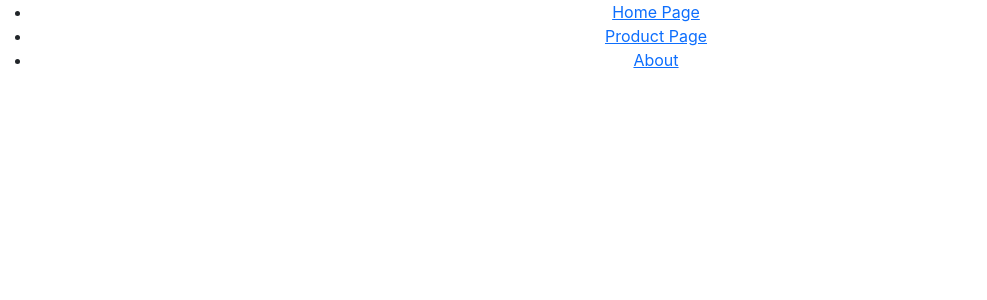
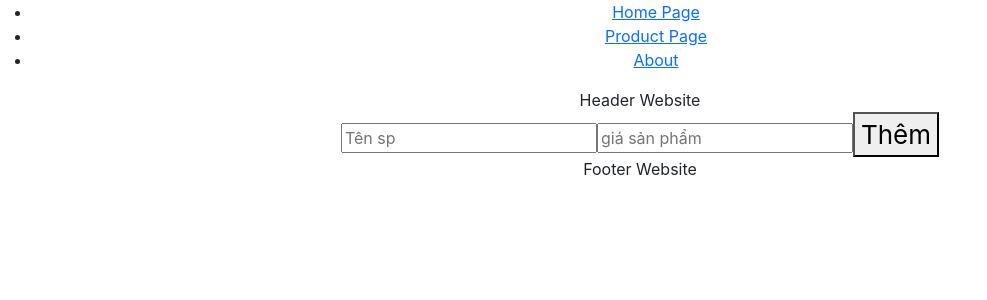
Before and after one commit to LeDucDung278/React_Typescript, a React (Vite) app: page /product/add in a window 1280 px wide. Shown: the top 300 px of the page, without its empty margins (0-987 px from the left). Built offline with nearby package versions, Linux system fonts and the light colour scheme; no server answers.

Commit message:
add product

```diff
--- a/package.json
+++ b/package.json
@@ -8,6 +8,7 @@
     "preview": "vite preview"
   },
   "dependencies": {
+    "axios": "^0.26.1",
     "react": "^17.0.2",
     "react-dom": "^17.0.2",
     "react-router-dom": "^6.2.2"
--- a/src/App.tsx
+++ b/src/App.tsx
@@ -1,4 +1,4 @@
-import { useState } from 'react'
+import { useEffect, useState } from 'react'
 // import logo from './logo.svg'
 import './App.css'
 import Showinfo from './components/Showinfo'
@@ -10,13 +10,28 @@ import AboutPage from './pages/AboutPage'
 import WebsiteLayout from './pages/layouts/WebsiteLayout'
 import AdminLayout from './pages/layouts/AdminLayout'
 import Dashboard from './pages/Dashboard'
+import ProductAdd from './pages/ProductAdd'
+import { add, list } from './api/product'
 
 function App() {
-  const [count, setCount] = useState(0)
-  const [info, setInfo] = useState<Product>({
-    name: "Dũng",
-    age : 20
-  })
+
+  const [products, setProducts] = useState<{_id:Number, name: String}[]>([])
+    useEffect(() =>{
+      const getProducts = async () => {
+        const { data } = await list();
+        setProducts(data)
+      }
+      getProducts()
+    },[])
+
+    const onHandleAdd = async (product:any) => {
+      console.log('app.s', product)
+
+      const {data} = await add(product)
+
+      setProducts([...products, data])
+    }
+
 
 
   return (
@@ -38,6 +53,7 @@ function App() {
           <Route path='/' element={<WebsiteLayout/>}>
             <Route index element={<HomePage/>}/>
             <Route path='product' element={<ProductPage/>} />
+            <Route path='product/add' element={<ProductAdd name="Dũng" onAdd={onHandleAdd}/>} />
           </Route>
           <Route path='admin' element={<AdminLayout/>}>
             <Route index element={<Navigate to ='/admin/dashboard'/>}/>
--- /dev/null
+++ b/src/api/instance.tsx
@@ -0,0 +1,6 @@
+import axios from 'axios';
+ const instance = axios.create({
+     baseURL: "http://localhost:3001/api"
+ })
+
+ export default instance
--- /dev/null
+++ b/src/api/product.tsx
@@ -0,0 +1,11 @@
+ import instance from "./instance";
+
+ export const list = () =>{
+     const url = `/products`
+     return instance.get(url)
+ }
+
+ export const add = (product: any) => {
+     const url = `/products`
+     return instance.post(url, product)
+ }
--- /dev/null
+++ b/src/pages/ProductAdd.tsx
@@ -0,0 +1,33 @@
+import React from 'react'
+import {useForm, SubmitHandler} from "react-hook-form"
+
+type Inputs = {
+    name: string,
+    price:number,
+}
+
+type ProductAddProps = {
+    name: string,
+    onAdd: (product: Inputs) =>void
+}
+
+type Props = {}
+
+const ProductAdd = (props: ProductAddProps) => {
+    const { register, handleSubmit, formState:{ errors}} = useForm<Inputs>()
+    const onSubmit: SubmitHandler<Inputs> = (dataInput) =>{
+        console.log(dataInput);
+        props.onAdd(dataInput)
+    }
+  return (
+    <div>
+        <form onSubmit={handleSubmit(onSubmit)}>
+            <input type="text" {...register('name')} placeholder='Tên sp' />
+            <input type="number" {...register('price')} placeholder='giá sản phẩm' />
+            <button>Thêm</button>
+        </form>
+    </div>
+  )
+}
+
+export default ProductAdd
```
Also changed, not shown: 1 other file (tests, documents, lock files or other folders).
